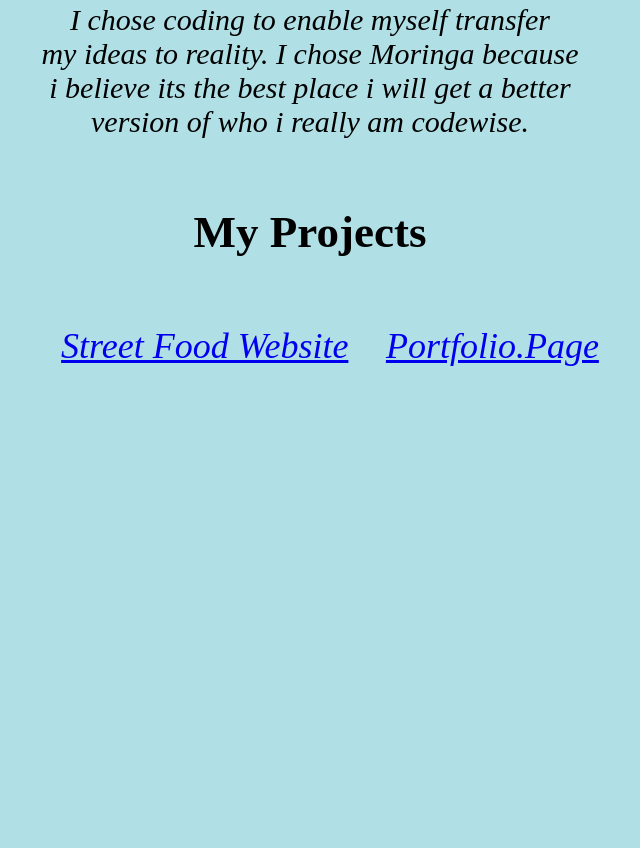
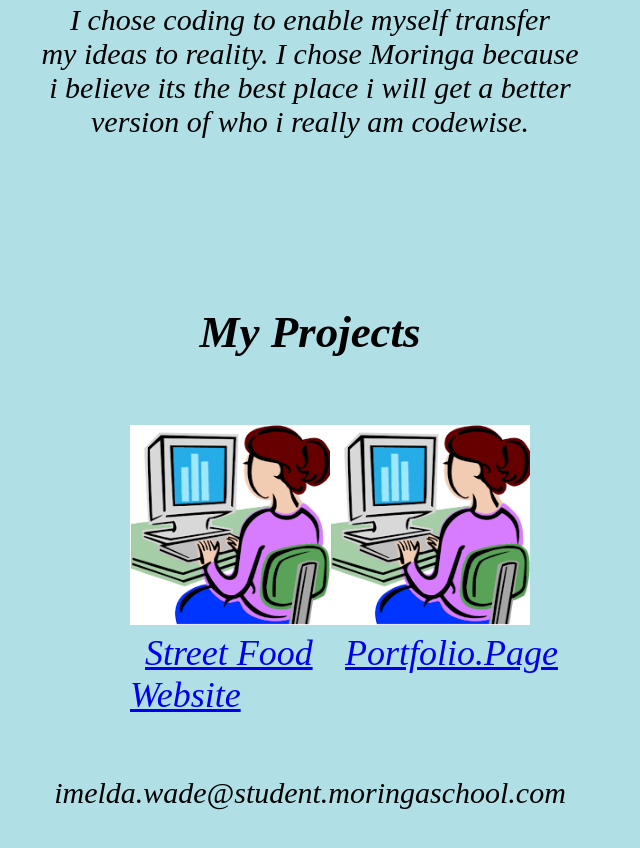
Before and after one commit to imeldawade/Portfolio.Page, a plain HTML site: page index.html in a window 1280 px wide. Shown: the part 917-1765 px from the top of the page, without its empty margins (330-970 px from the left). Before the commit the page ends 1322 px from the top, so only its background shows below. Drawn offline with Linux system fonts and the light colour scheme.

Commit message:
add more styles

```diff
--- a/Port.css
+++ b/Port.css
@@ -47,11 +47,28 @@ li{
     flex-direction:column ;
     font-style: oblique;
     font-size: 30px;
+
 }
 #Projects{
     display: flex;
     flex-direction: column;
     align-items: center;
     font-size: 30px;
+    margin-top: 100px;
+    font-style:oblique;
+}
 
+#Projects ol{
+    display: flex;
+    flex-direction:row;
+    width: 400px;
 }
+
+#Projects ol div{
+    /* padding: 20px;
+    font-size: 15px;
+} */
+
+#Projects p{
+    /* font-size: 20px; */
+}
--- a/index.html
+++ b/index.html
@@ -40,9 +40,18 @@
         <div id="Projects">
             <h2>My Projects</h2>
                 <ol type="1">
+                    <div>
+                    <img class="girl" src="imagesport.png" alt=""height="200" width="200">
                     <li><a href="https://imeldawade.github.io/My--week_2-project/">Street Food Website</a></li>
+                    </div>
+
+                    <div>
+                    <img class="girl" src="imagesport.png" alt=""height="200" width="200">
                     <li><a href="index.html">Portfolio.Page</a></li>
+                    </div>
+
                 </ol>
+            <p>imelda.wade@student.moringaschool.com</p>
         </div>
 
 </body>
```
